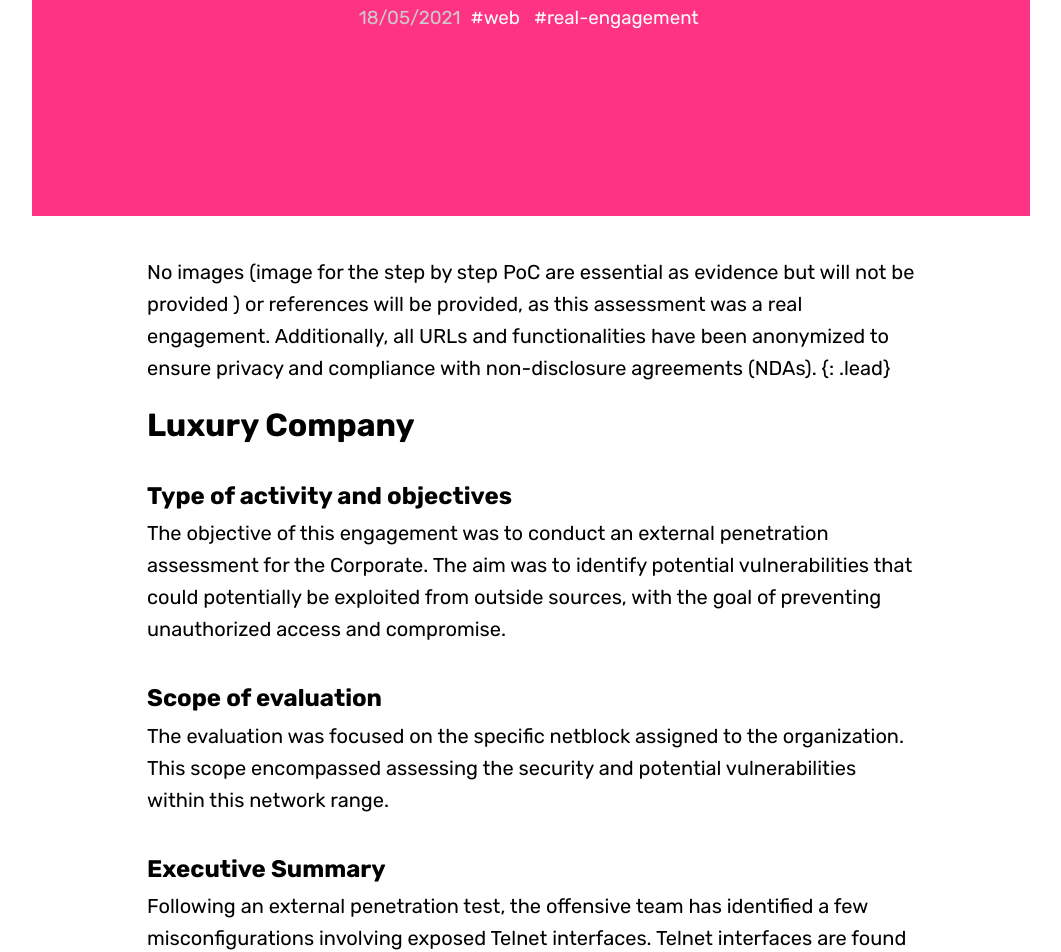
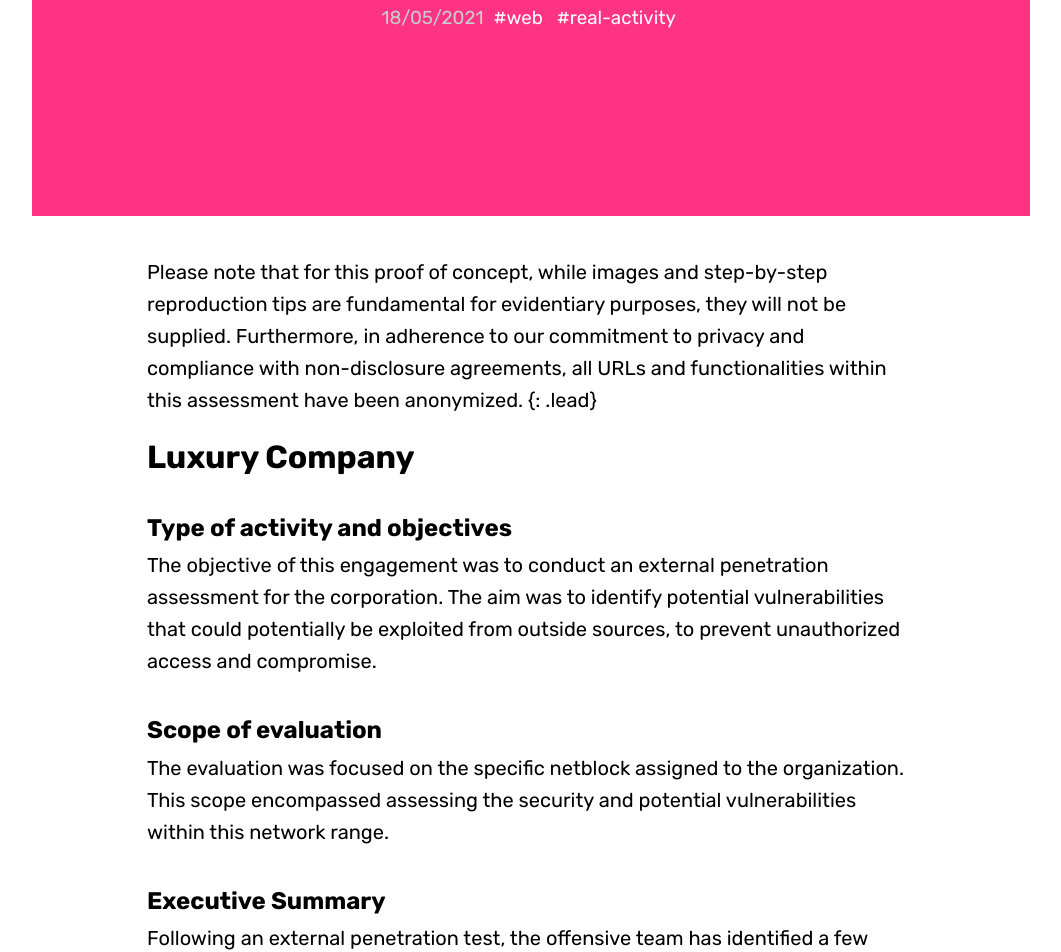
Before and after one commit to blitz0p3rations/blitz0p3rations.github.io, a Jekyll site: the page built from _posts/2021-05-18-Luxury-Company.md, in a window 1280 px wide and 1400 px high, scrolled down 768 px. Shown: the top 952 px of the window, without its empty margins (109-1170 px from the left). Built offline with Jekyll 4.4.1, drawn with Linux system fonts in a browser that asks for light colours; some web fonts are replaced; some of the changed text lies outside the part shown.

Commit message:
Update 2021-05-18-Luxury-Company.md

```diff
--- a/_posts/2021-05-18-Luxury-Company.md
+++ b/_posts/2021-05-18-Luxury-Company.md
@@ -3,18 +3,18 @@
 title: 'Luxury Corporate External PT'
 tags:
  - web
- - real-engagement
+ - real-activity
 hero:
 overlay: red
 ---
 
-No images (image for the step by step PoC are essential as evidence but will not be provided
-) or references will be provided, as this assessment was a real engagement. Additionally, all URLs and functionalities have been anonymized to ensure privacy and compliance with non-disclosure agreements (NDAs). {: .lead} <!--break-->
+Please note that for this proof of concept, while images and step-by-step reproduction tips are fundamental for evidentiary purposes, they will not be supplied. Furthermore, in adherence to our commitment to privacy and compliance with non-disclosure agreements, all URLs and functionalities within this assessment have been anonymized. {: .lead}
+ <!--break-->
 
 # Luxury Company
 
 ## Type of activity and objectives
-The objective of this engagement was to conduct an external penetration assessment for the Corporate. The aim was to identify potential vulnerabilities that could potentially be exploited from outside sources, with the goal of preventing unauthorized access and compromise.
+The objective of this engagement was to conduct an external penetration assessment for the corporation. The aim was to identify potential vulnerabilities that could potentially be exploited from outside sources, to prevent unauthorized access and compromise.
 ## Scope of evaluation
 The evaluation was focused on the specific netblock assigned to the organization. This scope encompassed assessing the security and potential vulnerabilities within this network range.
 ## Executive Summary
@@ -22,7 +22,13 @@
 Telnet interfaces are found to be accessible on standard ports across multiple instances, which presents significant security risks to the organization.
 ## Finding Summary
 - Telnet exposed
-## Attack storyline or vulnerabilities with CVSS,CVE and remedations
+## Risk Impact Graph with CVSS Scores
+
+![](https://raw.githubusercontent.com/blitz0p3rations/blitz0p3rations.github.io/master/uploads/lux1.png)
+
+## Vulnerability Types Distribution
+![](https://raw.githubusercontent.com/blitz0p3rations/blitz0p3rations.github.io/master/uploads/lux2.png)
+## Attack storyline and findings
 ### Telnet exposed
 - CVSS Vector: None
 #### Proof of Concept (PoC)
```
